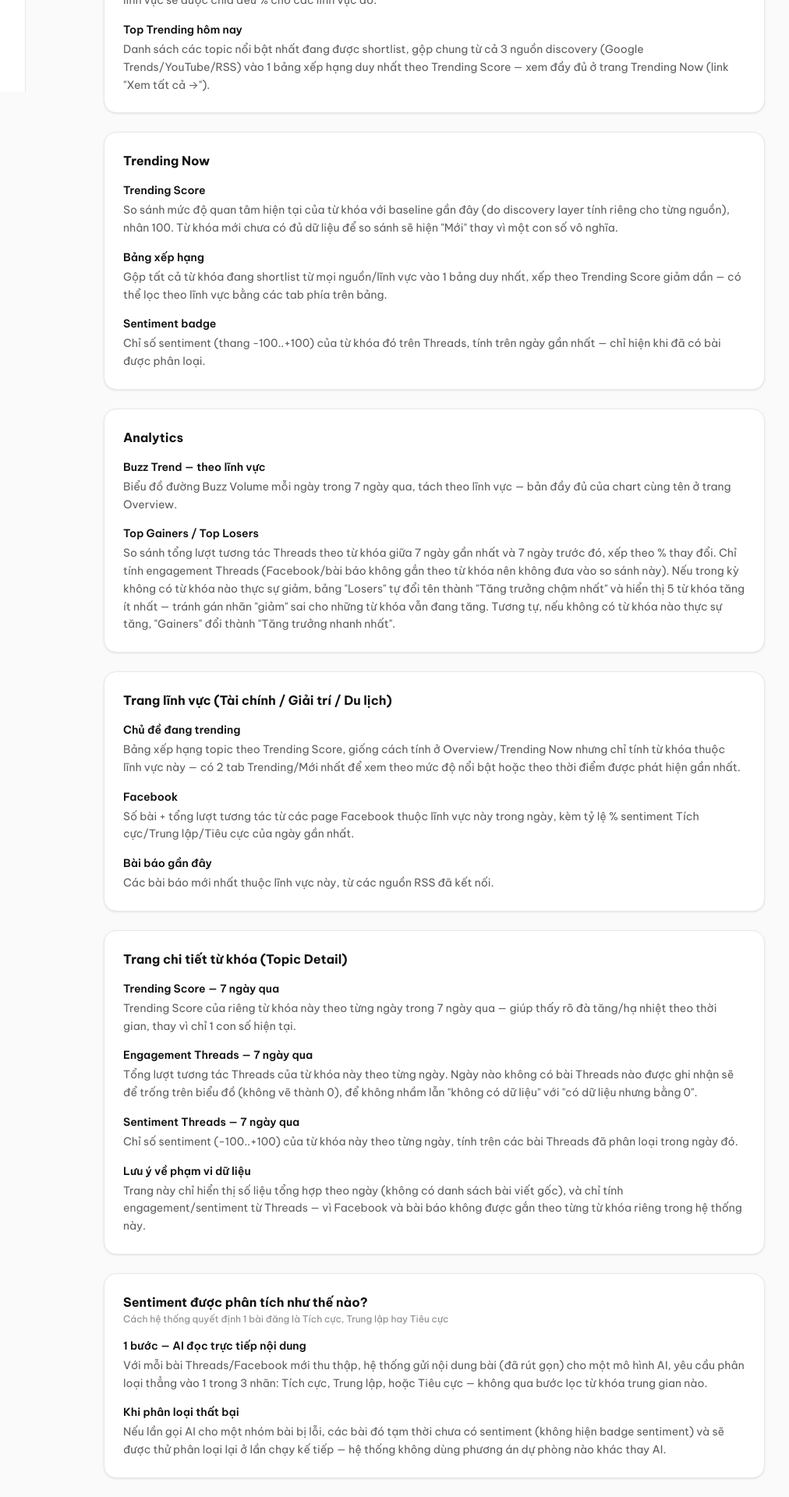
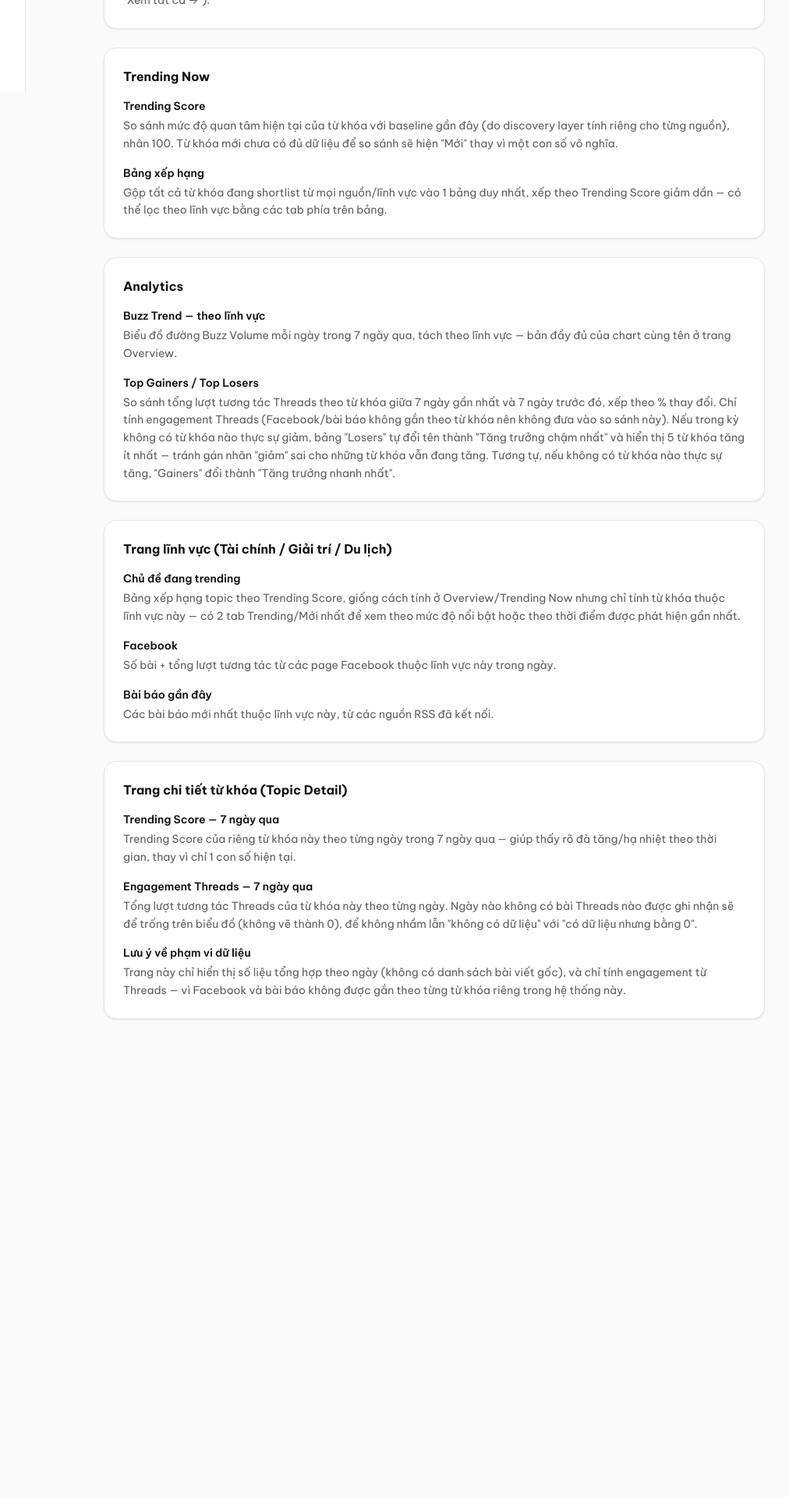
Before and after one commit to ThaoHienPhamNguyen/Social_Listening_Ver2, a Next.js app in the folder dashboard/: page /help in a window 1280 px wide. Shown: the part 682-2602 px from the top of the page at 78% size, without its empty margins (199-1211 px from the left). After the commit the page ends 2013 px from the top, so only its background shows below. Built offline with nearby package versions, Linux system fonts and the light colour scheme.

Commit message:
docs: remove sentiment content from /help page

```diff
--- a/dashboard/app/help/page.tsx
+++ b/dashboard/app/help/page.tsx
@@ -49,11 +49,6 @@ export default function HelpPage() {
             Tổng lượt tương tác (like + reply/comment + repost + quote + share) cộng dồn trên các bài
             Threads và Facebook — không tính lượt xem, và không phải số người xem thực tế.
           </MetricItem>
-          <MetricItem name="Sentiment Score">
-            Mức độ tích cực/tiêu cực chung của các bài Threads + Facebook đã được phân loại, tính trên ngày
-            gần nhất (thang -100 đến +100). Số dương nghĩa là tích cực nhiều hơn tiêu cực; số âm thì ngược
-            lại. 0 là cân bằng, hoặc chưa có bài nào được phân loại thì hiện "—".
-          </MetricItem>
           <MetricItem name="Buzz Trend — 7 ngày qua">
             Biểu đồ đường thể hiện Buzz Volume mỗi ngày, tách theo 3 lĩnh vực (Tài chính/Giải trí/Du lịch)
             — cùng công thức trọng số với biểu đồ Phân bổ lĩnh vực bên cạnh. Xem đầy đủ hơn ở trang
@@ -80,10 +75,6 @@ export default function HelpPage() {
             Gộp tất cả từ khóa đang shortlist từ mọi nguồn/lĩnh vực vào 1 bảng duy nhất, xếp theo Trending
             Score giảm dần — có thể lọc theo lĩnh vực bằng các tab phía trên bảng.
           </MetricItem>
-          <MetricItem name="Sentiment badge">
-            Chỉ số sentiment (thang -100..+100) của từ khóa đó trên Threads, tính trên ngày gần nhất — chỉ
-            hiện khi đã có bài được phân loại.
-          </MetricItem>
         </GuideSection>
 
         <GuideSection title="Analytics">
@@ -108,8 +99,7 @@ export default function HelpPage() {
             thời điểm được phát hiện gần nhất.
           </MetricItem>
           <MetricItem name="Facebook">
-            Số bài + tổng lượt tương tác từ các page Facebook thuộc lĩnh vực này trong ngày, kèm tỷ lệ %
-            sentiment Tích cực/Trung lập/Tiêu cực của ngày gần nhất.
+            Số bài + tổng lượt tương tác từ các page Facebook thuộc lĩnh vực này trong ngày.
           </MetricItem>
           <MetricItem name="Bài báo gần đây">
             Các bài báo mới nhất thuộc lĩnh vực này, từ các nguồn RSS đã kết nối.
@@ -126,30 +116,10 @@ export default function HelpPage() {
             được ghi nhận sẽ để trống trên biểu đồ (không vẽ thành 0), để không nhầm lẫn "không có dữ liệu"
             với "có dữ liệu nhưng bằng 0".
           </MetricItem>
-          <MetricItem name="Sentiment Threads — 7 ngày qua">
-            Chỉ số sentiment (-100..+100) của từ khóa này theo từng ngày, tính trên các bài Threads đã phân
-            loại trong ngày đó.
-          </MetricItem>
           <MetricItem name="Lưu ý về phạm vi dữ liệu">
             Trang này chỉ hiển thị số liệu tổng hợp theo ngày (không có danh sách bài viết gốc), và chỉ
-            tính engagement/sentiment từ Threads — vì Facebook và bài báo không được gắn theo từng từ khóa
-            riêng trong hệ thống này.
-          </MetricItem>
-        </GuideSection>
-
-        <GuideSection
-          title="Sentiment được phân tích như thế nào?"
-          subtitle="Cách hệ thống quyết định 1 bài đăng là Tích cực, Trung lập hay Tiêu cực"
-        >
-          <MetricItem name="1 bước — AI đọc trực tiếp nội dung">
-            Với mỗi bài Threads/Facebook mới thu thập, hệ thống gửi nội dung bài (đã rút gọn) cho một mô
-            hình AI, yêu cầu phân loại thẳng vào 1 trong 3 nhãn: Tích cực, Trung lập, hoặc Tiêu cực — không
-            qua bước lọc từ khóa trung gian nào.
-          </MetricItem>
-          <MetricItem name="Khi phân loại thất bại">
-            Nếu lần gọi AI cho một nhóm bài bị lỗi, các bài đó tạm thời chưa có sentiment (không hiện badge
-            sentiment) và sẽ được thử phân loại lại ở lần chạy kế tiếp — hệ thống không dùng phương án dự
-            phòng nào khác thay AI.
+            tính engagement từ Threads — vì Facebook và bài báo không được gắn theo từng từ khóa riêng trong
+            hệ thống này.
           </MetricItem>
         </GuideSection>
       </main>
```
